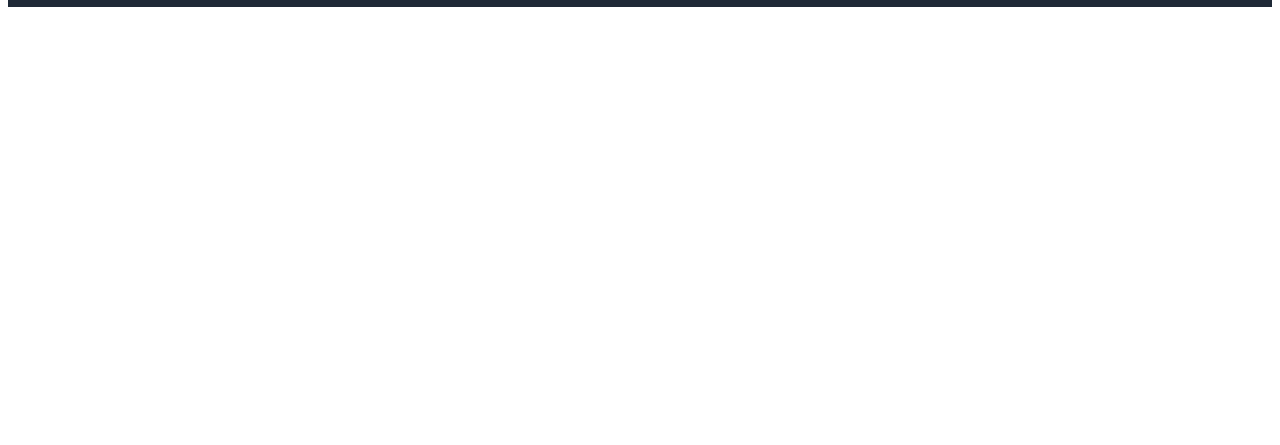
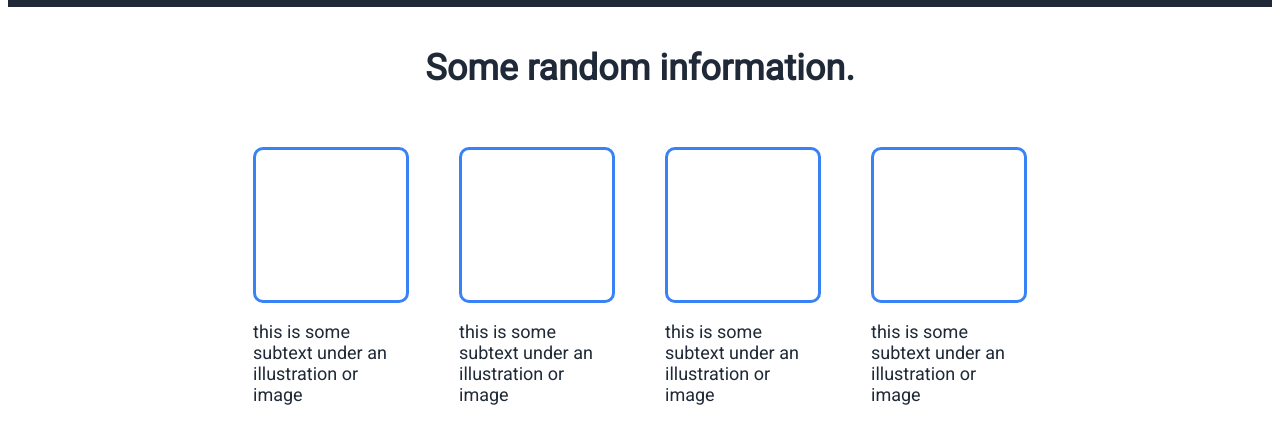
Before and after one commit to amulbrar/landing-page, a plain HTML site: page index.html in a window 1280 px wide. Shown: the part 458-903 px from the top of the page. Before the commit the page ends 800 px from the top, so only its background shows below. Drawn offline with Linux system fonts and the light colour scheme.

Commit message:
Make the "Some random information" section

```diff
--- a/index.html
+++ b/index.html
@@ -31,5 +31,16 @@
             <img src="https://images.unsplash.com/photo-1496442226666-8d4d0e62e6e9?q=80&w=870&auto=format&fit=crop&ixlib=rb-4.0.3&ixid=M3wxMjA3fDB8MHxwaG90by1wYWdlfHx8fGVufDB8fHx8fA%3D%3D">
         </div>
     </div>
+    <div class="rand-info-container">
+        <div class="title">Some random information.</div>
+        <div class="illustration-list">
+            <ul>
+                <li><div class="illustration"></div><p>this is some subtext under an illustration or image</p></li>
+                <li><div class="illustration"></div><p>this is some subtext under an illustration or image</p></li>
+                <li><div class="illustration"></div><p>this is some subtext under an illustration or image</p></li>
+                <li><div class="illustration"></div><p>this is some subtext under an illustration or image</p></li>
+            </ul>
+        </div>
+    </div>
 </body>
 </html>
--- a/style.css
+++ b/style.css
@@ -72,3 +72,40 @@
 img {
     width: 500px;
 }
+
+.illustration {
+    min-height: 150px;
+    min-width: 150px;
+    border: 3px solid #3882F6;
+    border-radius: 10px;
+}
+
+.title {
+    font-size: 36px;
+    font-weight: 1000;
+    color: #1F2937;
+    margin: 40px 0;
+}
+
+.rand-info-container ul{
+    font-size: 18px;
+    color: #1F2937;
+    display: flex;
+    justify-content: center;
+    gap: 50px;
+    padding-left: 0px;
+}
+
+.rand-info-container {
+    display: flex;
+    flex-direction: column;
+    padding: 0 200px;
+    align-items: center;
+}
+
+.illustration-list li {
+    display: flex;
+    justify-content: center;
+    flex-direction: column;
+    flex-basis: 0;
+}
```
